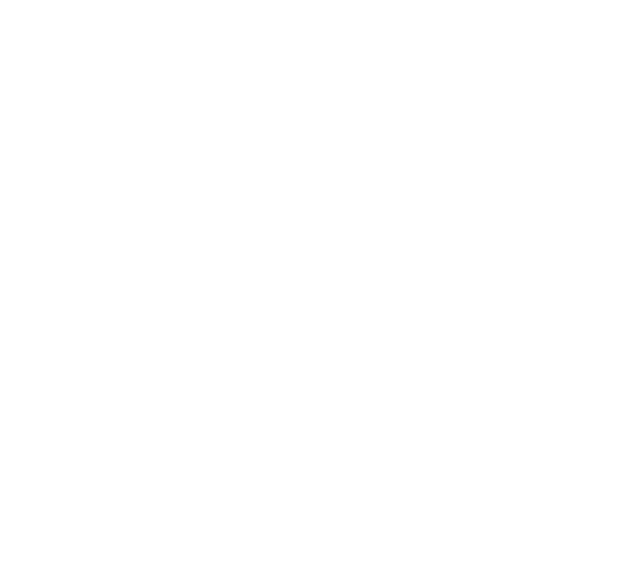
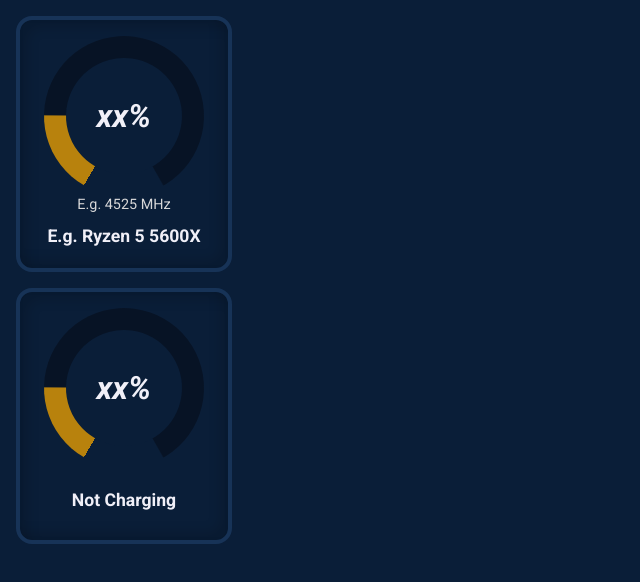
Before and after one commit to travis-heavener/mangomanager, a website: page public/index.html in a window 1280 px wide. Shown: the whole page, without its empty margins (0-640 px from the left). Drawn offline with nearby package versions, Linux system fonts and the light colour scheme.

Commit message:
Add battery & CPU displays

```diff
--- /dev/null
+++ b/public/index.css
@@ -0,0 +1,100 @@
+*, html {
+    margin: 0;
+    padding: 0;
+    box-sizing: border-box;
+    -moz-box-sizing: border-box;
+}
+
+:root {
+    --color-dark: #071325;
+    --color-base: #0a1e38;
+    --color-accent: #173357;
+    --color-light: #b8820d;
+    --text-base: #f1f0f8;
+    --text-dark: #d7d7d8;
+}
+
+body {
+    background-color: var(--color-base);
+}
+
+/****************** Sections ******************/
+
+section {
+    display: flex;
+    flex-direction: column;
+    justify-content: space-between;
+    align-items: center;
+
+    width: 13.5rem;
+    height: 16rem;
+
+    margin: 1rem;
+    padding: 1rem;
+
+    background-color: var(--color-base);
+    border: 4px solid var(--color-accent);
+    border-radius: 1rem;
+    box-shadow:  8px  8px 12px #0002 inset,
+                -8px -8px 12px #0002 inset;
+
+    color: var(--text-base);
+    font-family: "Roboto", sans-serif;
+}
+
+@property --wheelRot {
+    syntax: '<angle>';
+    initial-value: 0deg;
+    inherits: false;
+}
+
+.wheel {
+    --wheelRot: 60deg;
+
+    display: flex;
+    justify-content: center;
+    align-items: center;
+
+    width: 10rem;
+    aspect-ratio: 1;
+    rotate: 210deg;
+
+    border-radius: 50%;
+    background: conic-gradient(var(--color-light) var(--wheelRot), var(--color-dark) calc(min(300deg, var(--wheelRot) + 1deg)), var(--color-dark) 300deg, #0000 301deg, #0000 360deg);
+
+    transition: --wheelRot 0.2s;
+}
+
+.wheel > div {
+    --fill: 73%;
+    width: var(--fill);
+    height: var(--fill);
+    border-radius: 50%;
+    background-color: var(--color-base);
+}
+
+section > h3 {
+    font-size: 1.1rem;
+    height: 2.6em;
+    line-height: 2.6em;
+    text-align: center;
+}
+
+section > h3 > span {
+    display: inline-block;
+    vertical-align: middle;
+    line-height: 1.15em;
+}
+
+section h4 {
+    color: var(--text-dark);
+    font-size: 0.9rem;
+    font-weight: 400;
+    text-align: center;
+}
+
+section h5 {
+    position: absolute;
+    rotate: -210deg;
+    font-size: 2rem;
+}
--- a/public/index.html
+++ b/public/index.html
@@ -2,9 +2,39 @@
 <html lang="en">
     <head>
         <meta charset="utf-8">
+        <meta name="viewport" content="width=device-width,initial-scale=1">
+
         <title>MangoManager Client</title>
+
+        <link rel="preconnect" href="https://fonts.googleapis.com">
+        <link rel="preconnect" href="https://fonts.gstatic.com" crossorigin>
+        <link href="https://fonts.googleapis.com/css2?family=Roboto:ital,wght@0,100..900;1,100..900&display=swap" rel="stylesheet">
+        <link rel="stylesheet" href="index.css">
+
+        <script src="https://code.jquery.com/jquery-3.7.1.slim.min.js" integrity="sha256-kmHvs0B+OpCW5GVHUNjv9rOmY0IvSIRcf7zGUDTDQM8=" crossorigin="anonymous"></script>
     </head>
     <body>
+        <main>
+            <section id="cpu-section">
+                <div id="cpu-usage-wrapper">
+                    <div id="cpu-usage-wheel" class="wheel">
+                        <div></div>
+                        <h5 id="cpu-usage-percent"><em>xx%</em></h5>
+                    </div>
+                    <h4 id="cpu-speed">E.g. 4525 MHz</h4>
+                </div>
+                <h3 id="cpu-caption"><span>E.g. Ryzen 5 5600X</span></h3>
+            </section>
+            <section id="battery-section">
+                <div id="battery-percent-wrapper">
+                    <div id="battery-percent-wheel" class="wheel">
+                        <div></div>
+                        <h5 id="battery-percent"><em>xx%</em></h5>
+                    </div>
+                </div>
+                <h3 id="battery-charging-status">Not Charging</h3>
+            </section>
+        </main>
         <script src="index.js"></script>
     </body>
 </html>
--- a/public/index.js
+++ b/public/index.js
@@ -1,11 +1,29 @@
 // Connect to web socket
-document.addEventListener("DOMContentLoaded", () => {
+$(() => {
     const ws = new WebSocket(`ws://${location.hostname}:5589/`);
     ws.addEventListener("open", () => {
         // Bind receiver
-        ws.addEventListener("message", (e) => {
-            const data = JSON.parse(e.data);
-            console.log(data);
-        })
+        ws.addEventListener("message", (e) => updateDisplay(JSON.parse(e.data)))
     });
 });
+
+const clamp = (min, max, n) => Math.max(min, Math.min(max, n));
+
+const updateDisplay = (data) => {
+    console.log(data);
+
+    // CPU
+    $("#cpu-caption > span").text(data.cpu.name);
+    $("#cpu-speed").text(`${data.cpu.numCores} cores @ ${parseInt(data.cpu.currentSpeed * 1e3)} MHz`);
+    $("#cpu-usage-wheel").css("--wheelRot", `${clamp(0, 300, data.cpu.load * 3)}deg`);
+    $("#cpu-usage-percent").text(clamp(0, 100, parseInt(data.cpu.load)) + "%");
+
+    // Battery (if present)
+    if (!data.battery.hasBattery) {
+        $("#battery-section").css("display", "none");
+    } else {
+        $("#battery-percent-wheel").css("--wheelRot", `${clamp(0, 300, data.battery.percent * 3)}deg`);
+        $("#battery-percent").text(clamp(0, 100, parseInt(data.battery.percent)) + "%");
+        $("#battery-charging-status").text((data.battery.isCharging ? "" : "Not ") + "Charging");
+    }
+};
```
Also changed, not shown: src/mango.mjs (+5 -6 lines).
